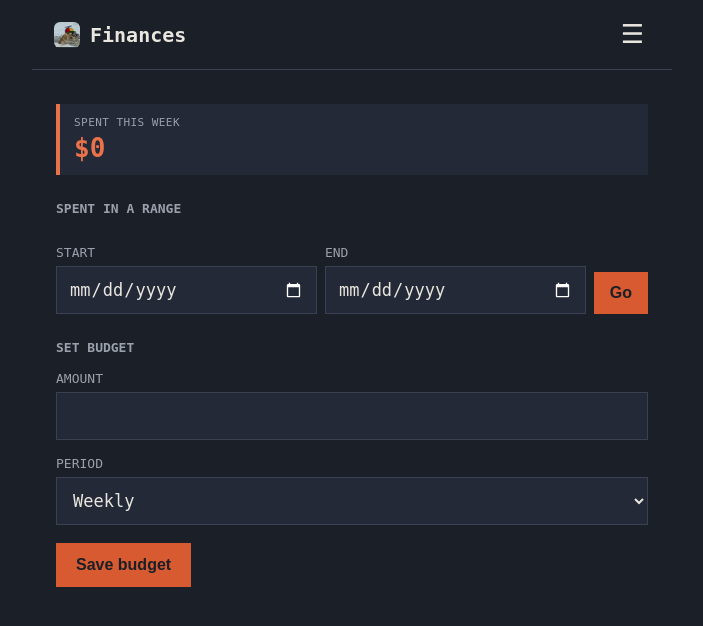
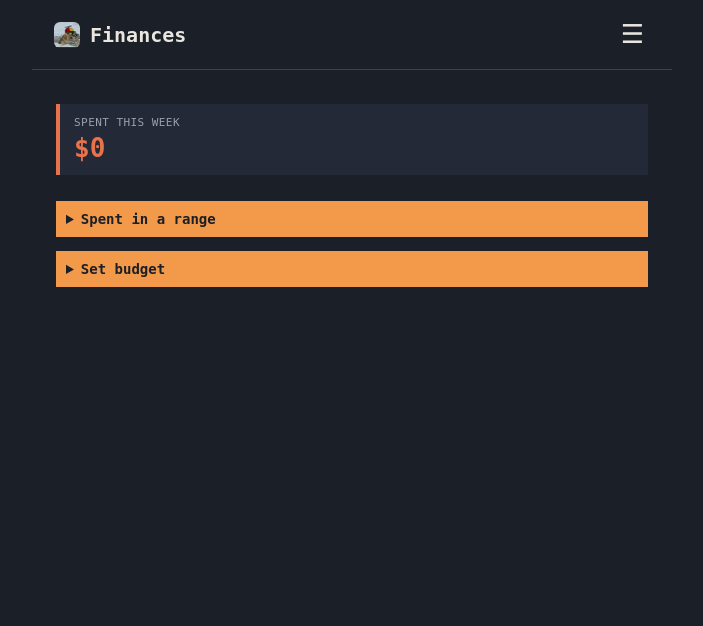
Before and after one commit to ssquidie/finances, a Django app: page /dashboard/ in a window 1280 px wide. Shown: the top 626 px of the page, without its empty margins (288-991 px from the left). Run offline with Django 5.2, Linux system fonts and the light colour scheme; the visitor is signed in with stand-in values (Sample User, id 1); data that the repository does not hold is empty.

Commit message:
collapse budget and range sections into dropdowns on dashboard

```diff
--- a/ledger/templates/ledger/dashboard.html
+++ b/ledger/templates/ledger/dashboard.html
@@ -38,7 +38,8 @@
 </div>
 {% endif %}
 
-<h3 style="font-size: 13px; text-transform: uppercase; color: #9AA0AC; margin-top: 26px;">Spent in a range</h3>
+<details style="margin-top: 26px;">
+  <summary>Spent in a range</summary>
   <form method="get" style="display: flex; gap: 8px; align-items: flex-end;">
     <div style="flex:1;">
       <label>Start</label>
@@ -53,8 +54,10 @@
   {% if range_total is not None %}
   <div class="stat"><span>Spent {{ range_start }} to {{ range_end }}</span>${{ range_total }}</div>
   {% endif %}
+</details>
 
-<h3 style="font-size: 13px; text-transform: uppercase; color: #9AA0AC; margin-top: 26px;">Set budget</h3>
+<details style="margin-top: 14px;">
+  <summary>Set budget</summary>
   <form method="post">
     {% csrf_token %}
     <label for="{{ budget_form.amount.id_for_label }}">Amount</label>
@@ -63,4 +66,5 @@
     {{ budget_form.period }}
     <button type="submit">Save budget</button>
   </form>
+</details>
 {% endblock %}
```
Lines whose indentation alone changed are shown as unchanged.
